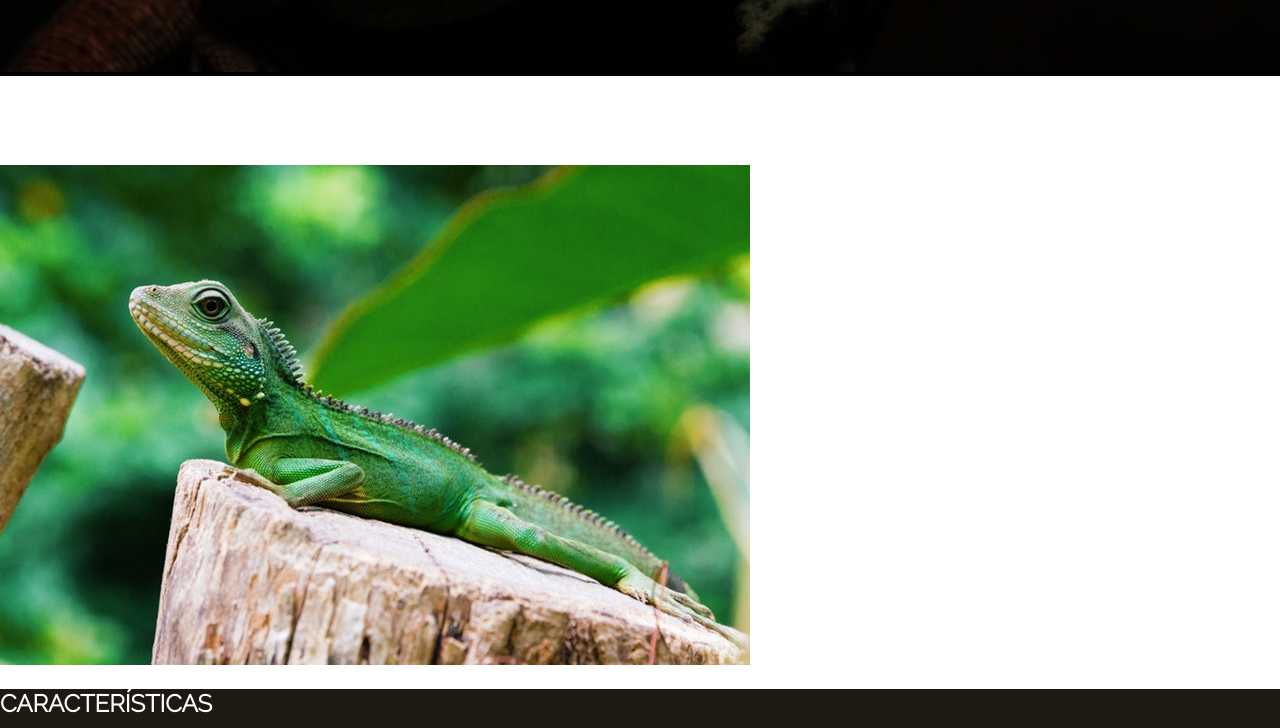
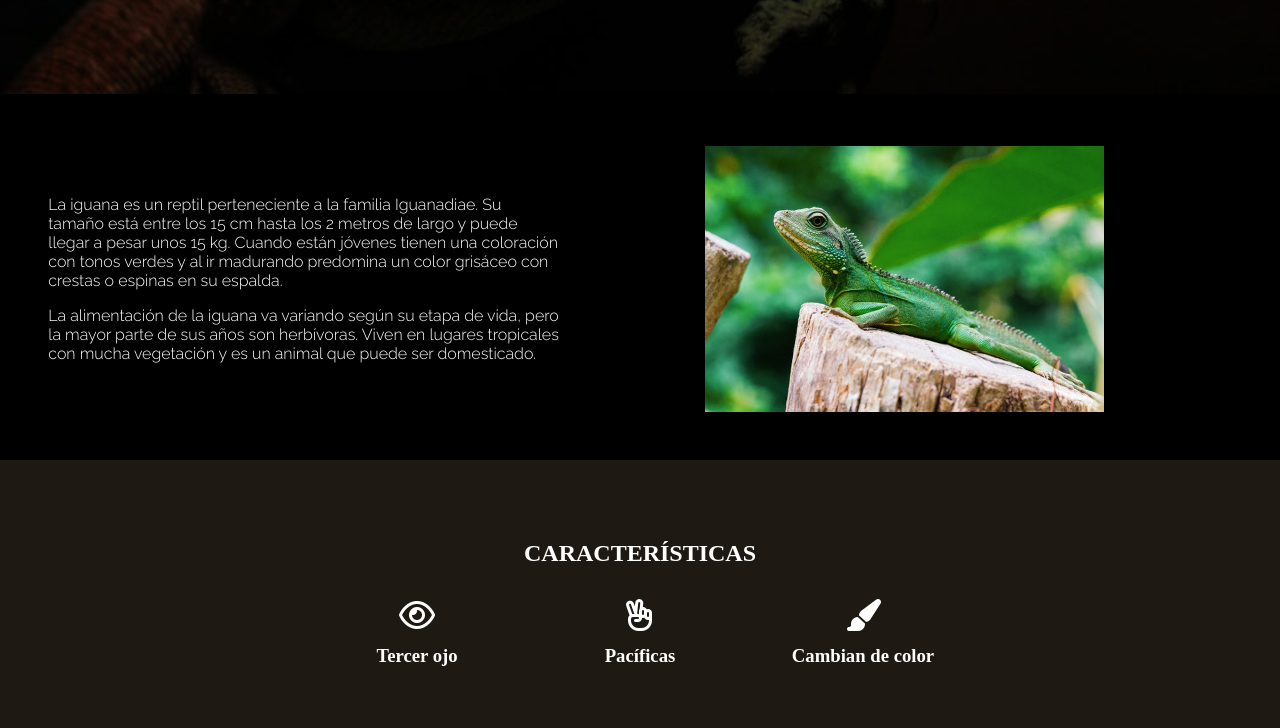
Before and after one commit to Izth4rDev/IguanaPage, a plain HTML site: page index.html in a window 1280 px wide. Shown: the part 692-1420 px from the top of the page. Drawn offline with Linux system fonts and the light colour scheme.

Commit message:
v3 Terminada seccion header descripccion e iconos

```diff
--- a/assets/css/style.css
+++ b/assets/css/style.css
@@ -9,18 +9,19 @@
   }
 
 
+
 body{
     margin:0;
     padding:0;
-    font-family: "Raleway Light";
     color: #FFFFFF;
 }
-
 /*Estilos header*/
 header{
    background-color: #000000;
 }
 h1{
+    font-family: "Raleway Medium";
+    font-size: 50px;
     text-align: center;
     margin:0;
     font-weight: 300;
@@ -29,11 +30,58 @@ h1{
     width: 100%;
 }
 /*Estilos seccion  descripcion*/
+.desc_section{
+    display: flex;
+    align-items: center;
+    justify-content: space-around;
+    background-color:#000000 ;
+}
+.desc_section img{
+    width: 399px;
+    padding:3rem;
+    margin-right:5rem;
+}
+.contianer_p{
+    width: 40%;
+}
+.desc_section p{
+    font-family: "Raleway Light";
+}
 
 /*Estilos seccion iconos*/
 .icons_section{
     background-color: #1E1A13;
+    padding: 3rem 0rem 3rem 0rem;
 }
+.icons_section h2{
+    text-align:center;
+    margin:0rem;
+    padding-top:2rem;
+    margin-bottom: 2rem;
+
+}
+.icon_container{
+    display: flex;
+    justify-content: center;
+    gap:3rem;
+}
+
+.icon_container div{
+    display: flex;
+    flex-direction: column;
+    align-items: center;
+    margin-top:1rem;
+    gap: 0.8rem;
+    width: 175px;
+}
+
+.icon_container div h3{
+    margin: 0;
+    padding:1rem
+}
+
+
+/*Estilos footer*/
 footer{
     background-color: #1E1A13;
 }
--- a/index.html
+++ b/index.html
@@ -14,12 +14,17 @@
     <main>
         <!--Seccion descripcion-->
         <section class="desc_section">
-            <p>La iguana es un reptil perteneciente a la familia Iguanadiae. Su tamaño está entre los 15 cm hasta los 2 metros de largo y puede llegar a pesar unos 15 kg. Cuando están jóvenes tienen una coloración con tonos verdes y al ir madurando predomina un color grisáceo con crestas o espinas en su espalda. La alimentación de la iguana va variando según su etapa de vida, pero la mayor parte de sus años son herbívoras. Viven en lugares tropicales con mucha vegetación y es un animal que puede ser domesticado.</p>
+            <div class="contianer_p">
+                <p>La iguana es un reptil perteneciente a la familia Iguanadiae. Su tamaño está entre los 15 cm hasta los 2 metros de largo y puede llegar a pesar unos 15 kg. Cuando están jóvenes tienen una coloración con tonos verdes y al ir madurando predomina un color grisáceo con crestas o espinas en su espalda.
+                </p>
+                <p> La alimentación de la iguana va variando según su etapa de vida, pero la mayor parte de sus años son herbívoras. Viven en lugares tropicales con mucha vegetación y es un animal que puede ser domesticado.</p>
+            </div>
             <img src="/assets/img/iguana-1.jpg" alt="Imagen de una iguana verde">
         </section>
         <!--Seccion iconos-->
         <section class="icons_section">
             <h2>CARACTERÍSTICAS</h2>
+            <div class="icon_container">
                 <div>
                     <i class="fa fa-eye fa-2xl" aria-hidden="true" style="color: #ffffff;"></i>
                     <h3>Tercer ojo</h3>
@@ -32,6 +37,7 @@
                     <i class="fa-solid fa-paintbrush fa-2xl" style="color: #ffffff;"></i>
                     <h3>Cambian de color</h3>
                 </div>
+            </div>
         </section>
         <!--Seccion galeria de imagenes-->
         <section class="section_gallery">
```
